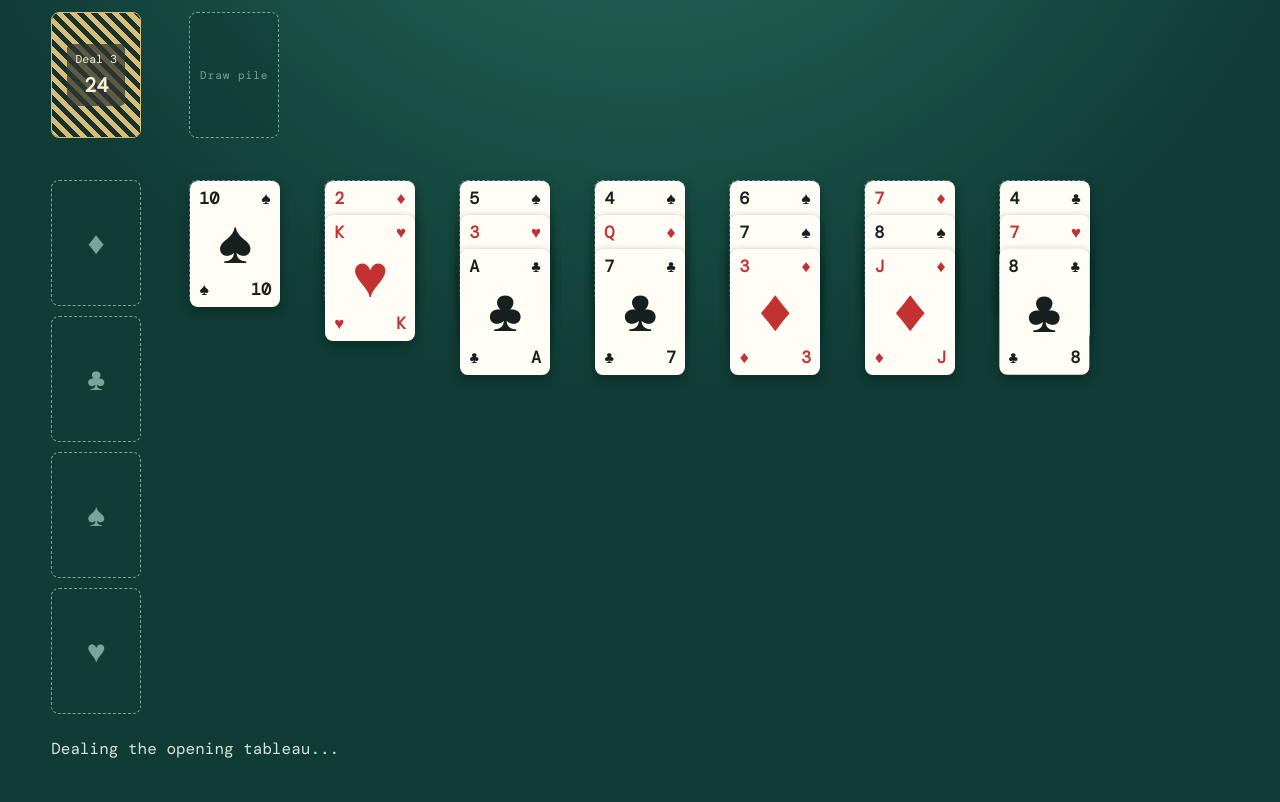
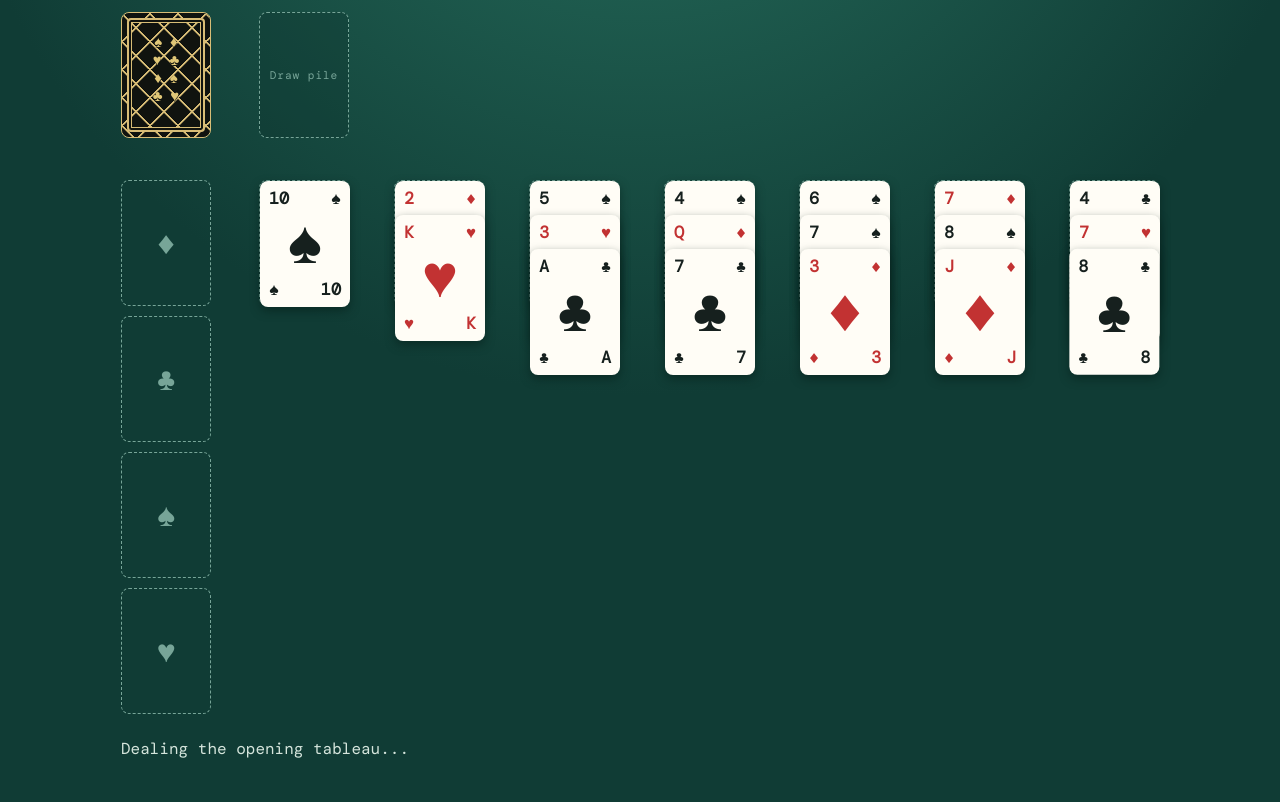
Before and after one commit to chenrog/sawayama-solitaire, a website built with Vite: page index.html in a window 1280 px wide. Shown: the part 124-926 px from the top of the page. Built offline with nearby package versions, Linux system fonts and the light colour scheme.

Commit message:
centered game board and card back update

```diff
--- a/src/main.ts
+++ b/src/main.ts
@@ -44,7 +44,7 @@ function render(): void {
     <section class="top-row">
       ${state.stock.length === 0
         ? `<button class="stock empty" data-destination="freeCell">${state.freeCell && selected?.source !== "freeCell" ? renderCard(state.freeCell, { source: "freeCell" }) : "<span>Free cell</span>"}</button>`
-        : `<button class="stock" data-target="deal" ${isDealing ? "disabled" : ""}><span class="deck-back" aria-hidden="true"></span><span class="stock-label">Deal 3<strong>${state.stock.length}</strong></span></button>`}
+        : `<button class="stock" data-target="deal" ${isDealing ? "disabled" : ""} aria-label="Deal three cards; ${state.stock.length} remaining"><span class="deck-back" aria-hidden="true"></span><span class="stock-label">${state.stock.length}</span></button>`}
       <div class="waste-slot" aria-label="Dealt card history"><span class="draw-base">Draw pile</span>${renderWasteHistory()}</div>
     </section>
     <section class="board">
--- a/src/style.css
+++ b/src/style.css
@@ -4,12 +4,12 @@
 * { box-sizing: border-box; }
 body { margin: 0; min-width: 320px; min-height: 100vh; background: radial-gradient(circle at 50% -20%, #287260, #103c35 55%); }
 button { font: inherit; cursor: pointer; }
-#app { max-width: 1500px; margin: auto; padding: 24px clamp(16px, 4vw, 56px); }
+#app { box-sizing: content-box; width: fit-content; min-width: 1038px; max-width: none; margin: auto; padding: 24px 0; }
 header, .top-row { display: flex; align-items: center; gap: 16px; }
 header { justify-content: flex-start; margin-bottom: 38px; }
 .title-group { width: 292px; flex: 0 0 292px; text-align: left; }.header-actions { display: flex; align-items: center; gap: 12px; } h1, .eyebrow { text-align: left; margin: 0; }.eyebrow { color: #d8bd76; font-size: .75rem; line-height: .8; letter-spacing: .2em; } h1 { font: 700 clamp(2rem, 5vw, 4rem) / 1 "Playfair Display", serif; }
 #new-game, #options, .stock { border: 1px solid #d8bd76; border-radius: 8px; background: #17312d; color: #f7f0dc; padding: 12px 16px; }
-.stock { width: 90px; height: 126px; min-height: 126px; position: relative; display: grid; place-content: center; gap: 12px; }.stock:not(.empty) { padding: 0; overflow: hidden; }.deck-back { position: absolute; inset: 0; z-index: 300; background: repeating-linear-gradient(45deg, #d8bd76 0 5px, #17312d 5px 10px); }.stock-label { position: relative; z-index: 301; display: grid; justify-items: center; gap: 5px; padding: 8px; border-radius: 5px; background: #303632b8; color: #f7f0dc; font-size: .72rem; }.stock-label strong { color: #f7f0dc; font-size: 1.25rem; }.stock.empty { padding: 0; }.stock.empty .card { top: 0; }.stock:disabled { cursor: default; }
+.stock { width: 90px; height: 126px; min-height: 126px; position: relative; display: grid; place-content: center; gap: 12px; }.stock:not(.empty) { padding: 0; overflow: hidden; }.deck-back { position: absolute; inset: 0; z-index: 300; overflow: hidden; border-radius: 7px; background-color: #10130f; background-image: linear-gradient(45deg, transparent 46%, #d8bd76 47% 50%, transparent 51%), linear-gradient(-45deg, transparent 46%, #d8bd76 47% 50%, transparent 51%); background-size: 28px 28px; }.deck-back::before { content: ""; position: absolute; inset: 5px; border: 2px solid #d8bd76; border-radius: 4px; box-shadow: inset 0 0 0 2px #10130f, inset 0 0 0 3px #d8bd76; }.deck-back::after { content: "♠  ♦\A♥  ♣\A♦  ♠\A♣  ♥"; position: absolute; inset: 19px 0 0; color: #e0c777; font: 700 15px/1.22 Georgia, serif; text-align: center; white-space: pre; text-shadow: 0 1px #10130f; }.stock-label { position: relative; z-index: 301; padding: 8px 10px; border-radius: 5px; background: #303632b8; color: #f7f0dc; font-size: 1.25rem; opacity: 0; pointer-events: none; transition: opacity 160ms ease; }.stock:hover .stock-label, .stock:focus-visible .stock-label { opacity: 1; }.stock.empty { padding: 0; }.stock.empty .card { top: 0; }.stock:disabled { cursor: default; }
 .foundation { width: 90px; height: 126px; position: relative; border-radius: 8px; }.waste-slot { min-width: 90px; min-height: 126px; position: relative; margin-left: 32px; color: #b4ccc5; }.draw-base { width: 90px; height: 126px; position: absolute; top: 0; left: 0; display: grid; place-items: center; border: 1px dashed #77a598; border-radius: 8px; background: #0c342e55; color: #77a598; font-size: .7rem; letter-spacing: .08em; }.waste-history { height: 126px; position: relative; z-index: 1; }.history-card { top: 0; }.board { display: flex; align-items: flex-start; gap: 48px; margin-top: 42px; }.foundations { display: flex; flex-direction: column; gap: 10px; }.foundation { padding: 0; border: 1px dashed #77a598; background: transparent; color: #77a598; font-size: 2rem; }
 .tableau { display: grid; grid-template-columns: repeat(7, 90px); gap: 45px; }.tableau-pile { width: 90px; height: 126px; position: relative; padding: 0; border: 1px dashed #77a598; border-radius: 8px; background: #0c342e55; text-align: left; }.tableau-open { width: 90px; height: 126px; position: absolute; top: 0; left: 0; display: grid; place-items: center; color: #77a598; font-size: .7rem; letter-spacing: .08em; }
 .card { width: 90px; height: 126px; position: absolute; left: 0; display: grid; grid-template-areas: "top" "center" "bottom"; padding: 9px; border-radius: 8px; background: #fffdf6; box-shadow: 0 4px 10px #061e1990; color: #1c2825; font: 700 1.05rem "DM Mono", monospace; user-select: none; }.card .card-corner { line-height: 1; }.card .card-rank-top { grid-area: top; place-self: start; }.card .card-suit-top { grid-area: top; place-self: start end; }.card .card-suit-bottom { grid-area: bottom; place-self: end start; }.card .card-rank-bottom { grid-area: bottom; place-self: end; }.card i { grid-area: center; place-self: center; font-size: 3.8rem; font-style: normal; line-height: 1; }.card.red { color: #c23232; }.card.black { color: #16201e; }.card.selected { outline: 4px solid #d8bd76; z-index: 20; }.foundation .card { inset: 0; width: 100%; height: 100%; box-shadow: none; }
```
Also changed, not shown: dist/assets/index-Bq8528a9.js, dist/assets/index-C6tE12hs.css (added), dist/assets/index-CAKyOSnu.css (deleted), dist/index.html.
